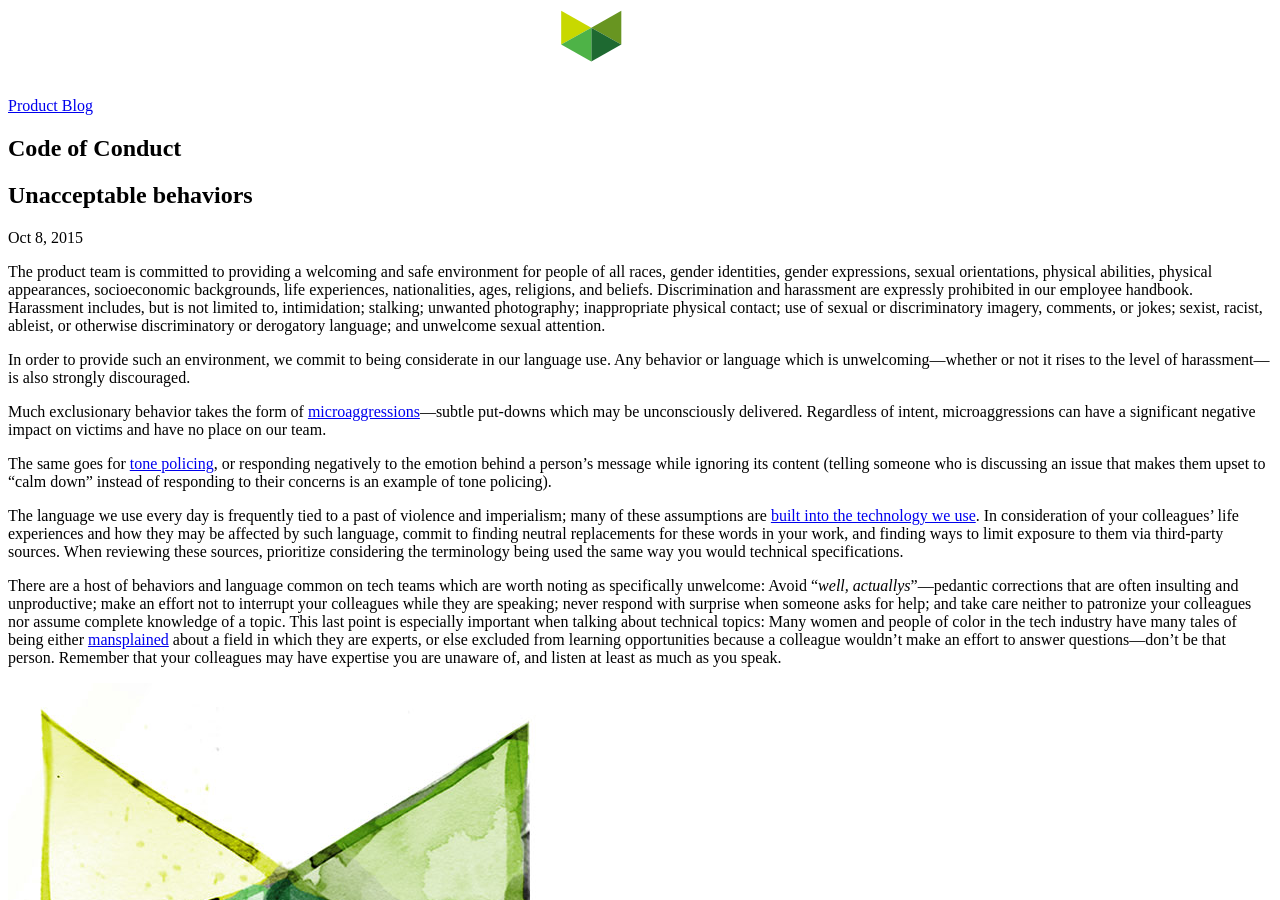
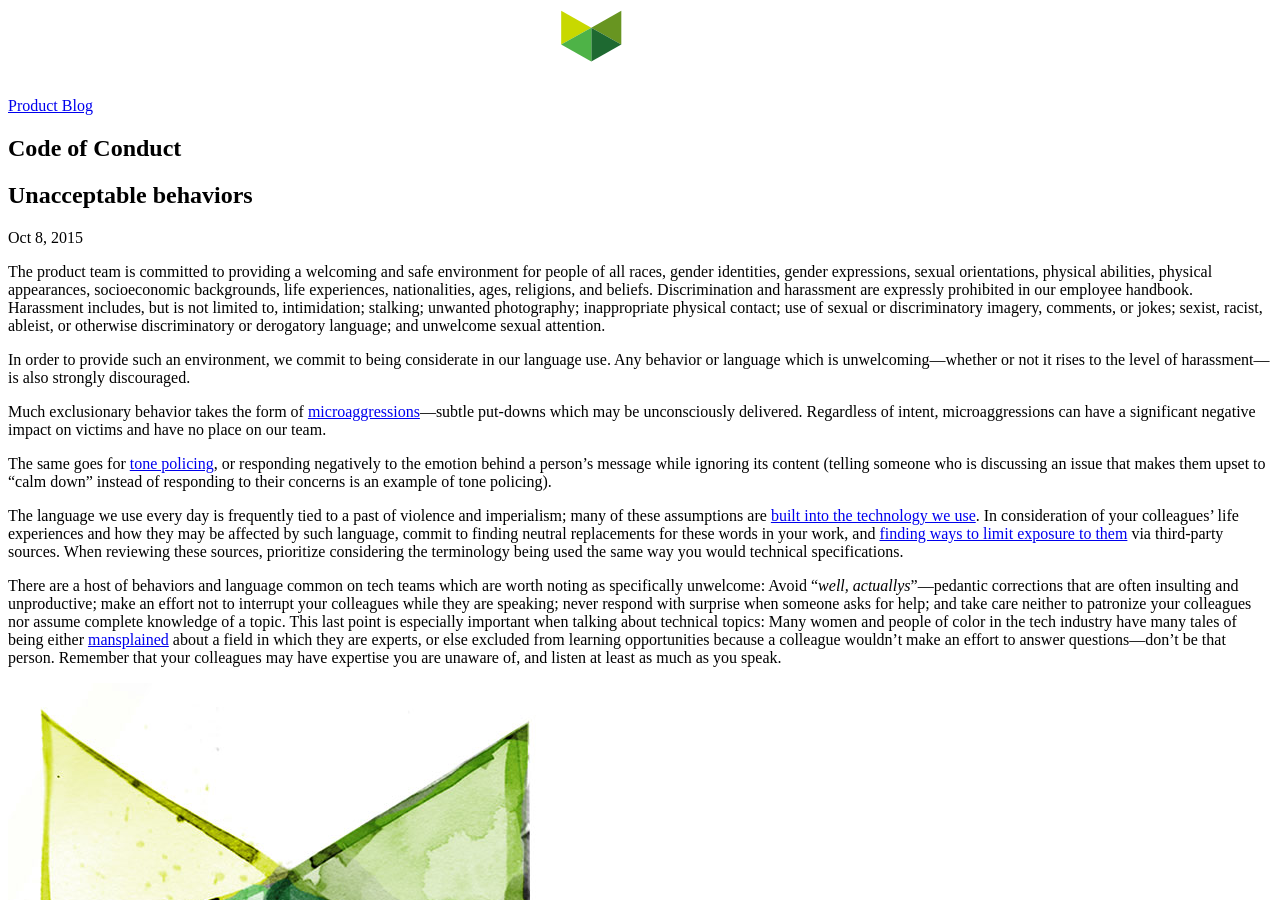
Before and after one commit to voxmedia/code-of-conduct, a Jekyll site: the page built from _posts/2015-10-08-unacceptable-behaviors.md, in a window 1280 px wide and 900 px high. Built offline with Jekyll 4.4.1, drawn with Linux system fonts in a browser that asks for light colours; part of the change alters nothing that is shown.

```diff
--- a/_posts/2015-10-08-unacceptable-behaviors.md
+++ b/_posts/2015-10-08-unacceptable-behaviors.md
@@ -12,6 +12,6 @@ Much exclusionary behavior takes the form of [microaggressions](http://www.vox.c
 
 The same goes for [tone policing](http://tooyoungforthelivingdead.tumblr.com/tone-policing), or responding negatively to the emotion behind a person’s message while ignoring its content (telling someone who is discussing an issue that makes them upset to “calm down” instead of responding to their concerns is an example of tone policing).
 
-The language we use every day is frequently tied to a past of violence and imperialism; many of these assumptions are [built into the technology we use](https://en.wikipedia.org/wiki/DARPA). In consideration of your colleagues' life experiences and how they may be affected by such language, commit to finding neutral replacements for these words in your work, and finding ways to limit exposure to them via third-party sources. When reviewing these sources, prioritize considering the terminology being used the same way you would technical specifications.
+The language we use every day is frequently tied to a past of violence and imperialism; many of these assumptions are [built into the technology we use](https://en.wikipedia.org/wiki/DARPA). In consideration of your colleagues' life experiences and how they may be affected by such language, commit to finding neutral replacements for these words in your work, and [finding ways to limit exposure to them](https://medium.com/@mikebroberts/let-s-stop-saying-master-slave-10f1d1bf34df) via third-party sources. When reviewing these sources, prioritize considering the terminology being used the same way you would technical specifications.
 
 There are a host of behaviors and language common on tech teams which are worth noting as specifically unwelcome: Avoid “_well, actuallys_”—pedantic corrections that are often insulting and unproductive; make an effort not to interrupt your colleagues while they are speaking; never respond with surprise when someone asks for help; and take care neither to patronize your colleagues nor assume complete knowledge of a topic. This last point is especially important when talking about technical topics: Many women and people of color in the tech industry have many tales of being either [mansplained](https://www.guernicamag.com/daily/rebecca-solnit-men-explain-things-to-me/) about a field in which they are experts, or else excluded from learning opportunities because a colleague wouldn’t make an effort to answer questions—don’t be that person. Remember that your colleagues may have expertise you are unaware of, and listen at least as much as you speak.
```
